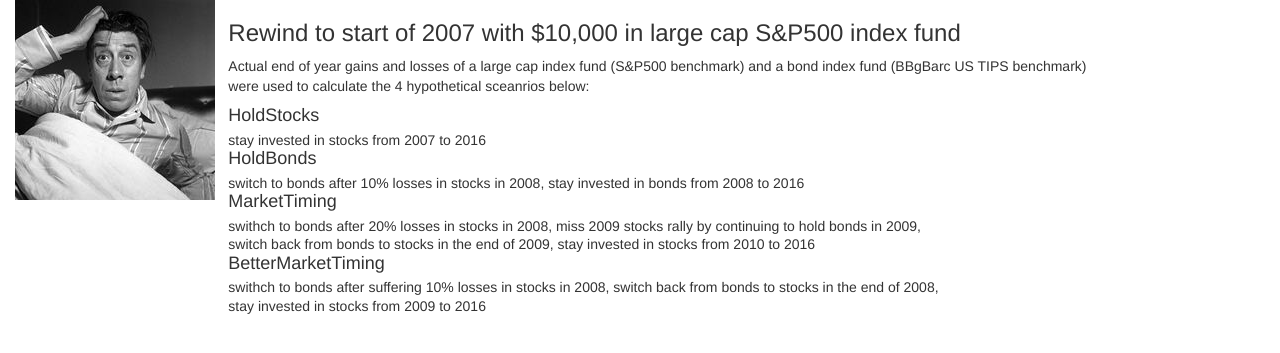
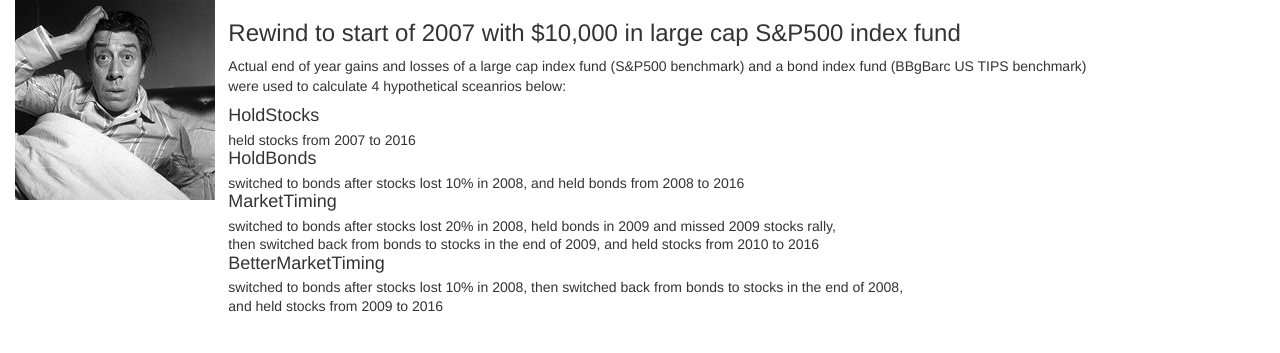
Before and after one commit to nmusaelian-rally/kbdb, a Flask app: template templates/scenarios.html in a window 1280 px wide. Shown: the top 353 px of the page. Run offline with Flask 2, Linux system fonts and the light colour scheme; the template is opened without the code that fills it, so the values that code supplies are empty; parts of the project's set-up code (start-up, migrations or seed data) failed here and were passed over; some libraries are stand-ins or nearby versions.

Commit message:
updated if/else in sp.html, text in sp.html

```diff
--- a/templates/scenarios.html
+++ b/templates/scenarios.html
@@ -24,18 +24,18 @@
         <div class="col-sm-10">
           <h3>Rewind to start of 2007 with $10,000 in large cap S&P500 index fund</h3>
           <p>Actual end of year gains and losses of a large cap index fund (S&P500 benchmark) and a bond index fund (BBgBarc US TIPS benchmark)<br />
-          were used to calculate the 4 hypothetical sceanrios below:</p>
+          were used to calculate 4 hypothetical sceanrios below:</p>
           <div class="list-group">
           <h4 class="list-group-item-heading">HoldStocks</h4>
-          <p class="list-group-item-text">stay invested in stocks from 2007 to 2016</p>
+          <p class="list-group-item-text">held stocks from 2007 to 2016</p>
           <h4 class="list-group-item-heading">HoldBonds</h4>
-          <p class="list-group-item-text">switch to bonds after 10% losses in stocks in 2008, stay invested in bonds from 2008 to 2016</p>
+          <p class="list-group-item-text">switched to bonds after stocks lost 10% in 2008, and held bonds from 2008 to 2016</p>
           <h4 class="list-group-item-heading">MarketTiming</h4>
-          <p class="list-group-item-text">swithch to bonds after 20% losses in stocks in 2008, miss 2009 stocks rally by continuing to hold bonds in 2009,<br />
-          switch back from bonds to stocks in the end of 2009, stay invested in stocks from 2010 to 2016</p>
+          <p class="list-group-item-text">switched to bonds after stocks lost 20% in 2008, held bonds in 2009 and missed 2009 stocks rally,<br />
+          then switched back from bonds to stocks in the end of 2009, and held stocks from 2010 to 2016</p>
           <h4 class="list-group-item-heading">BetterMarketTiming</h4>
-          <p class="list-group-item-text">swithch to bonds after suffering 10% losses in stocks in 2008, switch back from bonds to stocks in the end of 2008,<br />
-          stay invested in stocks from 2009 to 2016</p>
+          <p class="list-group-item-text">switched to bonds after stocks lost 10% in 2008, then switched back from bonds to stocks in the end of 2008,<br />
+          and held stocks from 2009 to 2016</p>
           </div>
         </div>
       </div>
```
Also changed, not shown: templates/sp.html (+6 -5 lines).
